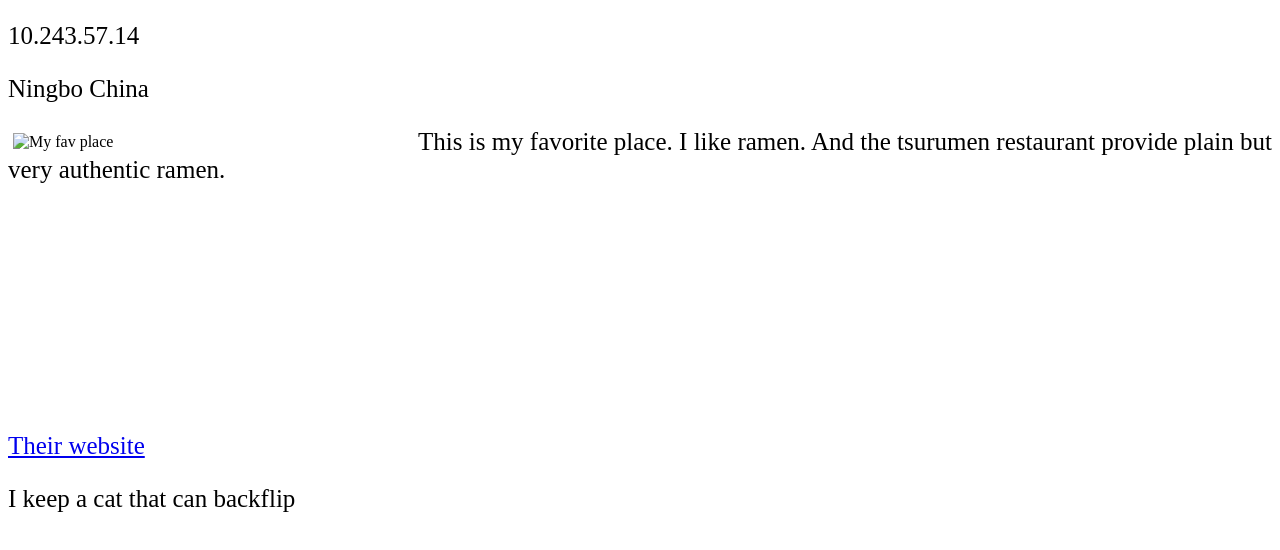
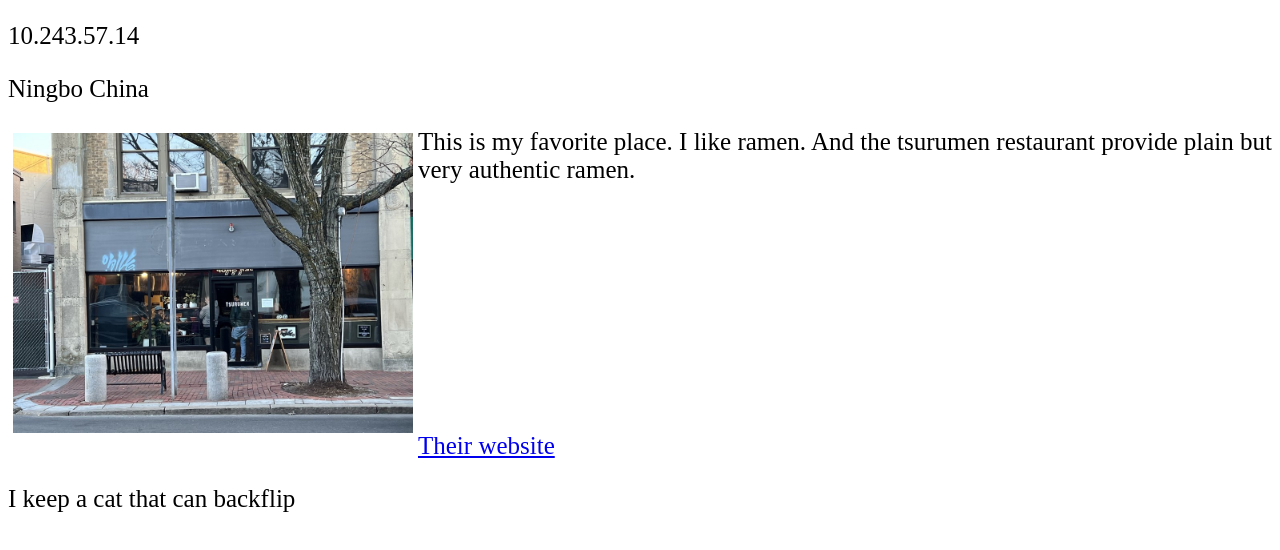
Before and after one commit to cli31/cs20, a plain HTML site: page index.html in a window 1280 px wide. Shown: the part 110-660 px from the top of the page. Drawn offline with Linux system fonts and the light colour scheme.

Commit message:
Update index.html

```diff
--- a/index.html
+++ b/index.html
@@ -22,7 +22,7 @@
     <p> 10.243.57.14 </p>
     <p> Ningbo China </p>
     <div>
-        <img src="main/ramen.jpg" alt="My fav place">
+        <img src="ramen.jpg" alt="My fav place">
         <p> This is my favorite place. I like ramen. And the tsurumen restaurant
         provide plain but very authentic ramen. </p>
     </div>
```
